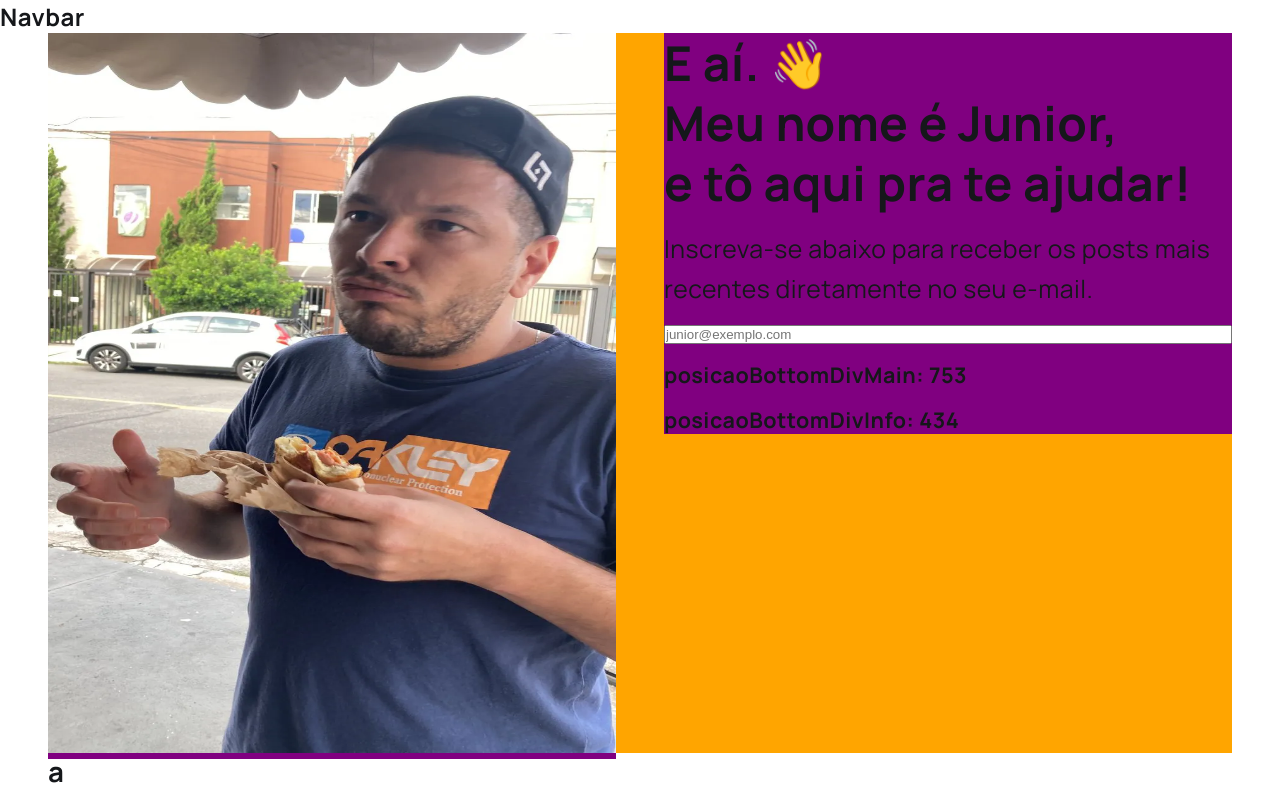
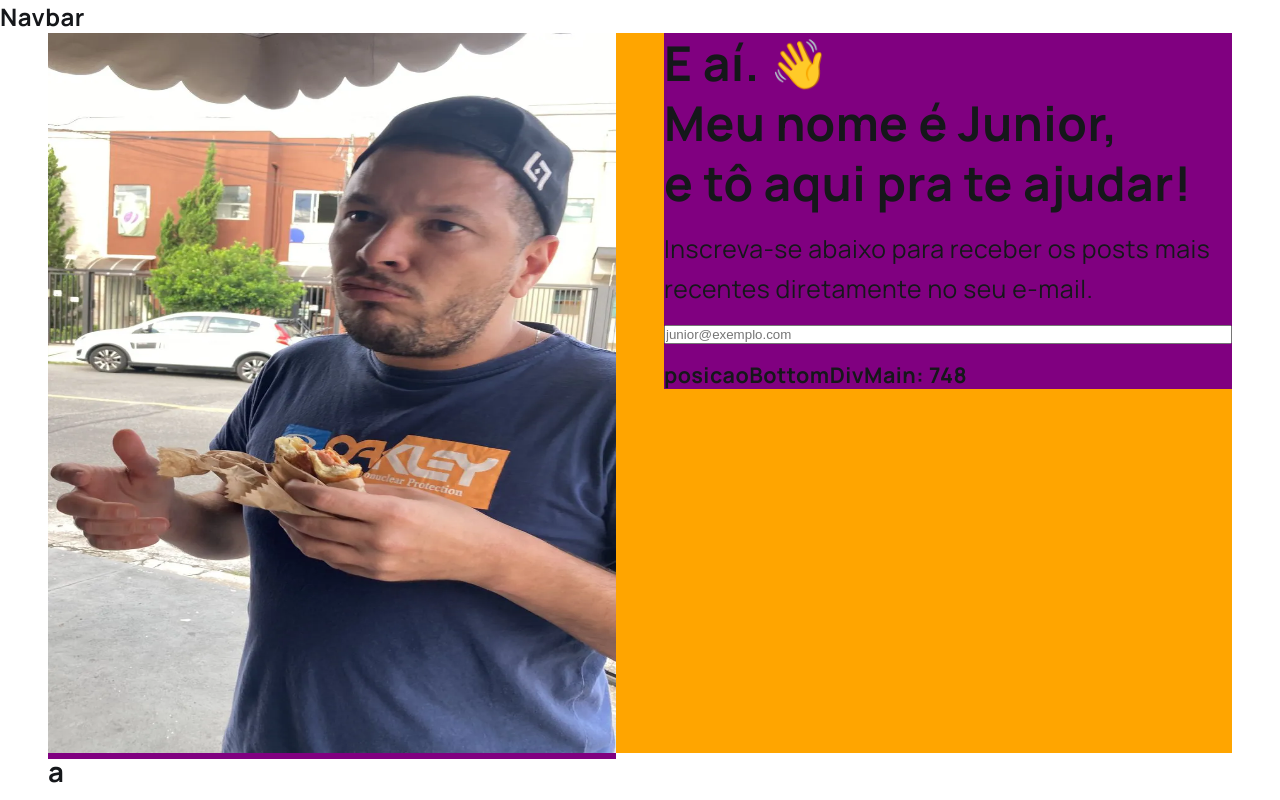
Before and after one commit to junioranheu/wards-front, a Next.js app: page / in a window 1280 px wide. Shown: the top 800 px of the page. Built offline with nearby package versions, Linux system fonts and the light colour scheme.

Commit message:
estruturação inicial do projeto

```diff
--- a/app/(main)/(index)/components/intro/index.module.scss
+++ b/app/(main)/(index)/components/intro/index.module.scss
@@ -24,6 +24,8 @@
 
         width: 50%;
         height: fit-content;
+
+        position: relative;
     }
 }
 
--- a/app/(main)/(index)/components/intro/index.tsx
+++ b/app/(main)/(index)/components/intro/index.tsx
@@ -8,20 +8,18 @@ export default function Intro() {
     const refDivMain = useRef<HTMLDivElement>(null);
     const refDivInfo = useRef<HTMLDivElement>(null);
 
-    const [posicaoBottomDivMain, setPosicaoBottomDivMain] = useState<number>(0);
-    const [posicaoBottomDivInfo, setPosicaoBottomDivInfo] = useState<number>(0);
+    const [tamanhoDivMain, setTamanhoDivMain] = useState<number>(0);
 
     useEffect(() => {
         function handleScroll() {
             if (refDivInfo?.current) {
-                const { offsetTop, clientHeight } = refDivInfo.current;
-                const bottomPosition = offsetTop + clientHeight;
-                setPosicaoBottomDivInfo(bottomPosition);
+                const porcentagemScrollada = (window.scrollY / tamanhoDivMain) * 100;
+                const teste = refDivInfo.current.getBoundingClientRect().height / tamanhoDivMain;
+                const maxPorcentagem = (100 - (teste * 100)) - 3;
+                console.log(teste, maxPorcentagem);
 
-                if (posicaoBottomDivMain >= posicaoBottomDivInfo) {
-                    refDivInfo.current.style.marginTop = `${window.scrollY}px`;
-                } else {
-                    refDivInfo.current.style.marginTop = `0px`;
+                if (porcentagemScrollada <= maxPorcentagem) {
+                    refDivInfo.current.style.top = `${window.scrollY}px`;
                 }
             }
         }
@@ -29,12 +27,12 @@ export default function Intro() {
         if (refDivMain?.current) {
             const { offsetTop, clientHeight } = refDivMain.current;
             const bottomPosition = offsetTop + clientHeight;
-            setPosicaoBottomDivMain(bottomPosition);
+            setTamanhoDivMain(bottomPosition);
         }
 
         window.addEventListener('scroll', handleScroll);
         return () => window.removeEventListener('scroll', handleScroll);
-    }, [posicaoBottomDivMain, posicaoBottomDivInfo]);
+    }, [tamanhoDivMain]);
 
     return (
         <section
@@ -52,8 +50,7 @@ export default function Intro() {
                 <span className='titulo'>E aí. 👋<br />Meu nome é Junior,<br />e tô aqui pra te ajudar!</span>
                 <span className='subtitulo'>Inscreva-se abaixo para receber os posts mais recentes diretamente no seu e-mail.</span>
                 <input type='text' placeholder='junior@exemplo.com' />
-                <h1>posicaoBottomDivMain: {posicaoBottomDivMain}</h1>
-                <h1>posicaoBottomDivInfo: {posicaoBottomDivInfo}</h1>
+                <h1>posicaoBottomDivMain: {tamanhoDivMain}</h1>
             </div>
         </section>
     )
```
